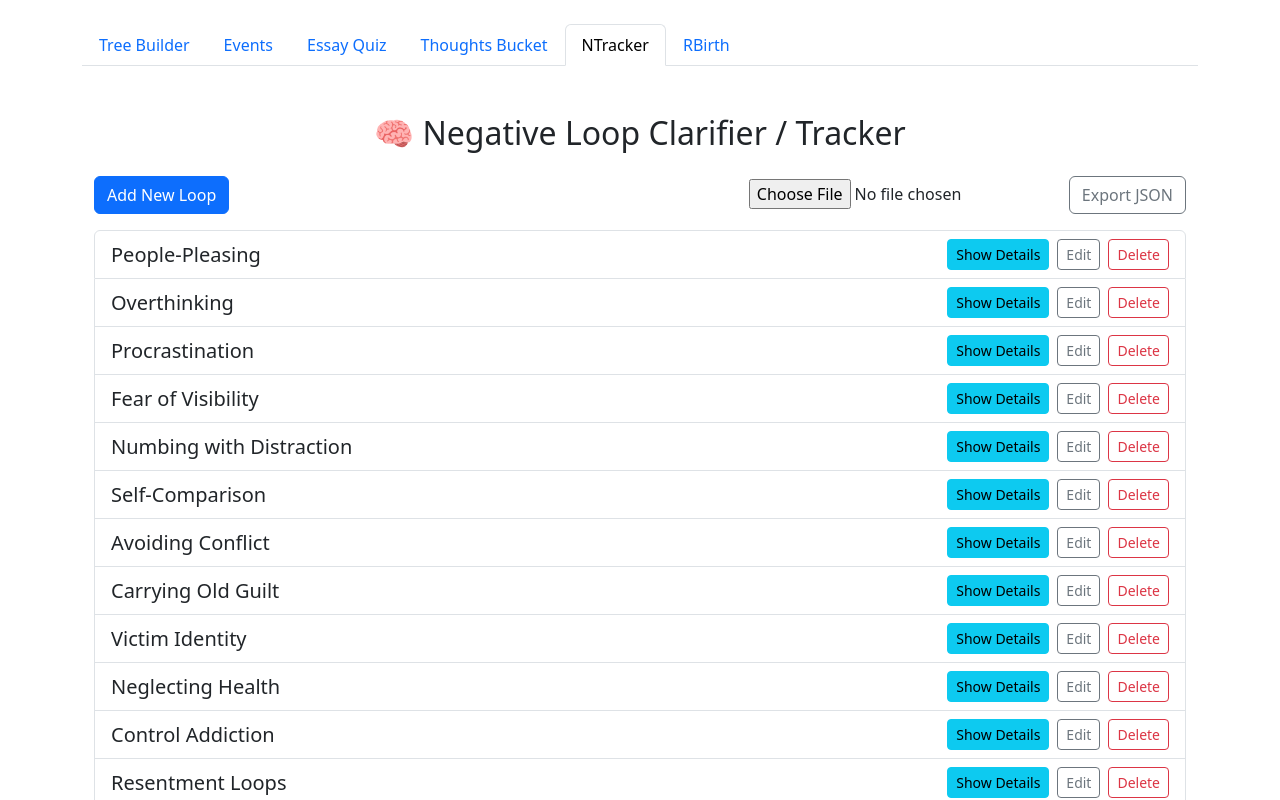
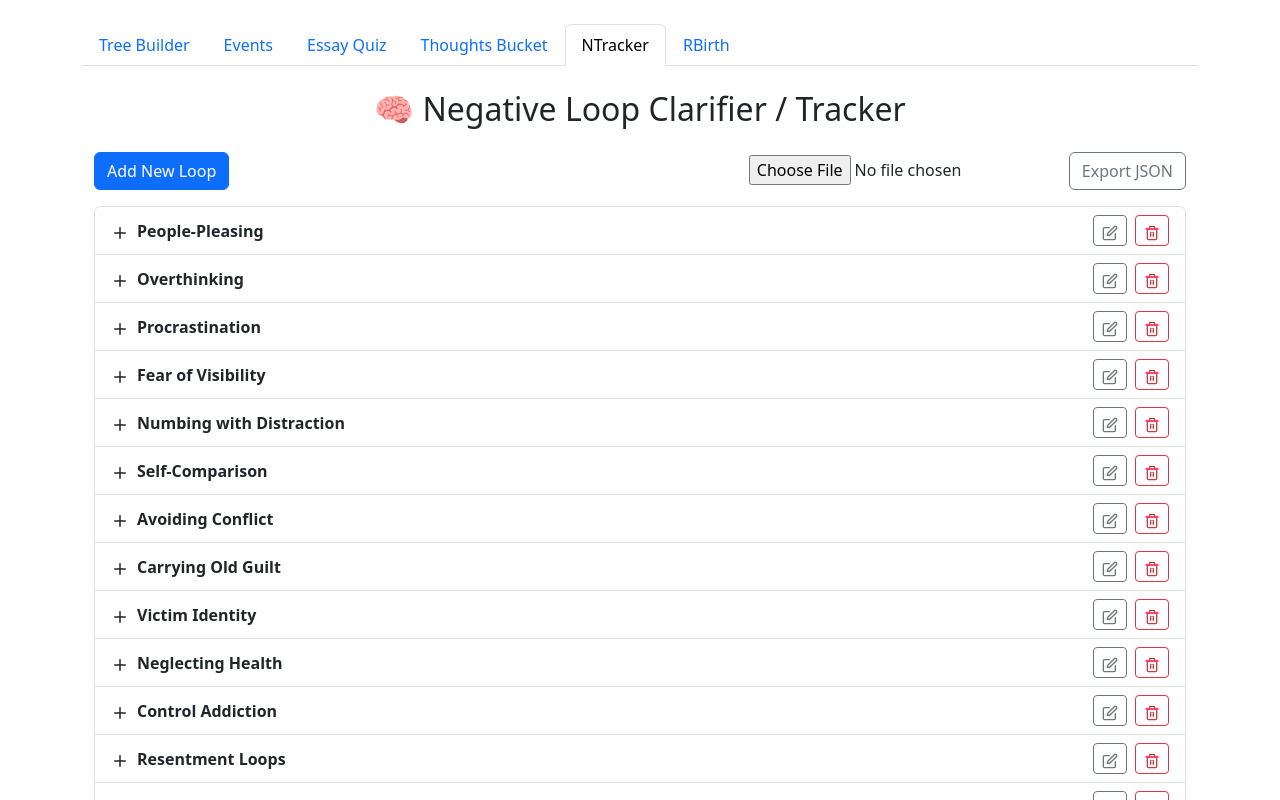
Before and after one commit to Gandeevi/MY-TABS-APP, a React (Create React App) app: page / in a window 1280 px wide. Both pictures are taken after a click on the tab "NTracker". Shown: the top 800 px of the page. Built offline with nearby package versions, Linux system fonts and the light colour scheme.

Commit message:
some changes

```diff
--- a/package.json
+++ b/package.json
@@ -11,6 +11,7 @@
     "react": "^19.1.0",
     "react-bootstrap": "^2.10.10",
     "react-dom": "^19.1.0",
+    "react-feather": "^2.0.10",
     "react-scripts": "5.0.1",
     "web-vitals": "^2.1.4"
   },
--- a/src/components/NTracker.js
+++ b/src/components/NTracker.js
@@ -1,8 +1,10 @@
-// Negative Loop Clarifier / Tracker React App with Toggle View Buttons
+// Negative Loop Clarifier / Tracker React App with Toggle View Icons
 import React, { useState } from 'react';
 import 'bootstrap/dist/css/bootstrap.min.css';
 import { Modal, Button, Form, Collapse } from 'react-bootstrap';
-  import defaultLoops from './negative_loop_all_15.json';
+import { Plus, Minus, Trash2, Edit } from 'react-feather';
+import defaultLoops from './negative_loop_all_15.json';
+
 const defaultTemplate = {
   name: '',
   behavior: '',
@@ -14,9 +16,7 @@ const defaultTemplate = {
 };
 
 function App() {
-
-
-const [loops, setLoops] = useState(defaultLoops);
+  const [loops, setLoops] = useState(defaultLoops);
   const [showModal, setShowModal] = useState(false);
   const [currentLoop, setCurrentLoop] = useState(defaultTemplate);
   const [editIndex, setEditIndex] = useState(null);
@@ -76,10 +76,10 @@ const [loops, setLoops] = useState(defaultLoops);
   };
 
   return (
-    <div className="container mt-5">
+    <div className="container mt-4">
       <h2 className="text-center mb-4">🧠 Negative Loop Clarifier / Tracker</h2>
 
-      <div className="d-flex justify-content-between align-items-center mb-3">
+      <div className="d-flex justify-content-between align-items-center mb-3 flex-wrap gap-2">
         <Button variant="primary" onClick={() => openModal()}>Add New Loop</Button>
         <div>
           <input type="file" accept=".json" onChange={handleImport} />
@@ -94,13 +94,15 @@ const [loops, setLoops] = useState(defaultLoops);
           {loops.map((loop, index) => (
             <div key={index} className="list-group-item">
               <div className="d-flex justify-content-between align-items-center">
-                <h5 className="mb-0">{loop.name}</h5>
-                <div>
-                  <Button variant="info" size="sm" className="me-2" onClick={() => toggleCollapse(index)}>
-                    {openIndex === index ? 'Hide' : 'Show'} Details
-                  </Button>
-                  <Button variant="outline-secondary" size="sm" className="me-2" onClick={() => openModal(loop, index)}>Edit</Button>
-                  <Button variant="outline-danger" size="sm" onClick={() => handleDelete(index)}>Delete</Button>
+                <div className="d-flex align-items-center gap-2">
+                  <span onClick={() => toggleCollapse(index)} role="button">
+                    {openIndex === index ? <Minus size={18} /> : <Plus size={18} />}
+                  </span>
+                  <strong>{loop.name}</strong>
+                </div>
+                <div className="d-flex gap-2">
+                  <Button variant="outline-secondary" size="sm" onClick={() => openModal(loop, index)}><Edit size={16} /></Button>
+                  <Button variant="outline-danger" size="sm" onClick={() => handleDelete(index)}><Trash2 size={16} /></Button>
                 </div>
               </div>
               <Collapse in={openIndex === index}>
```
Also changed, not shown: 1 other file (tests, documents, lock files or other folders).
